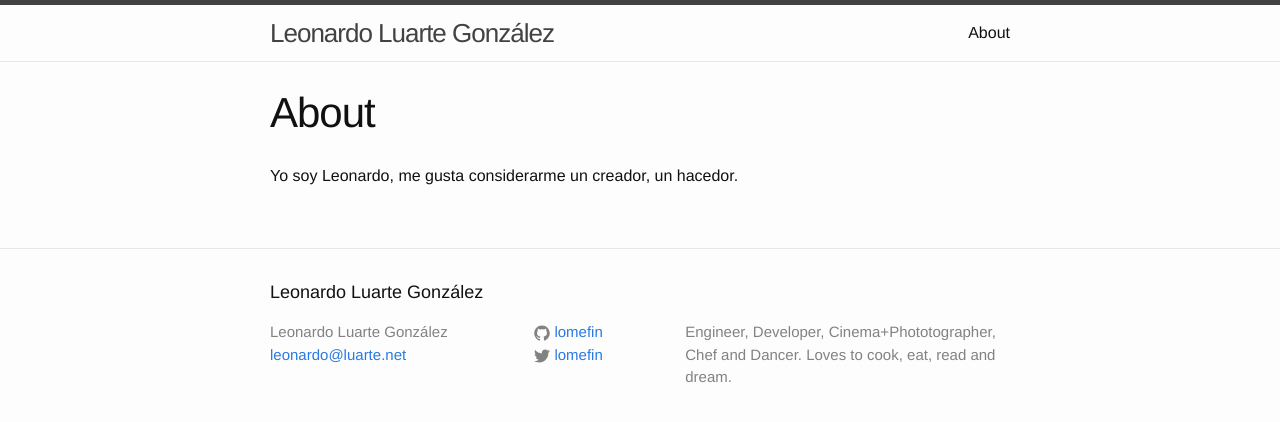
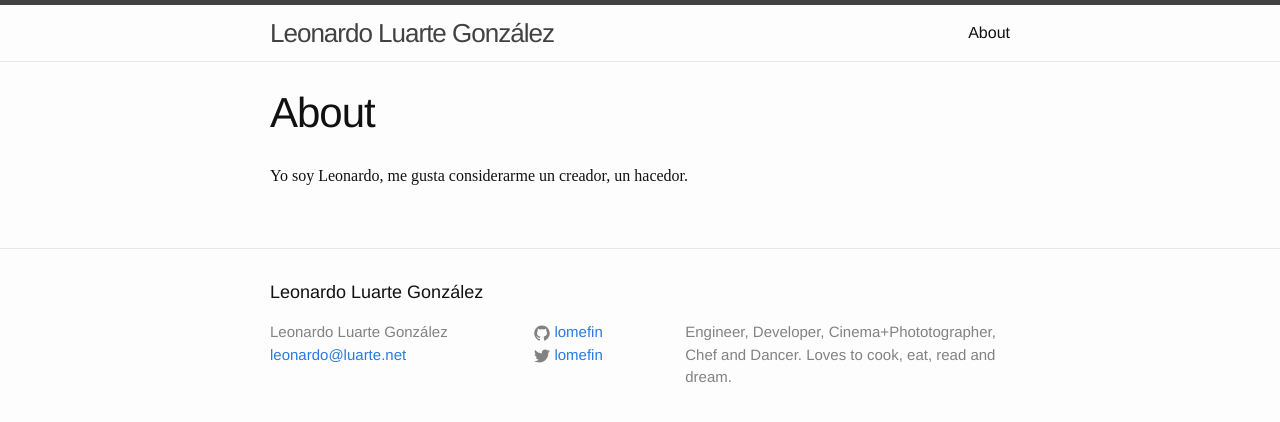
Before and after one commit to lomefin/lomefin.github.io, a Jekyll site: the page built from about.md, in a window 1280 px wide. Shown: the top 422 px of the page. Built offline with Jekyll 4.4.1, drawn with Linux system fonts in a browser that asks for light colours; nearby versions of some CDN libraries.

Commit message:
Changes body style

```diff
--- a/_sass/_layout.scss
+++ b/_sass/_layout.scss
@@ -215,7 +215,8 @@
 
 .post-content {
     margin-bottom: $spacing-unit;
-
+    font-size: 16px;
+    font-family: serif;
     h2 {
         font-size: 32px;
 
```
